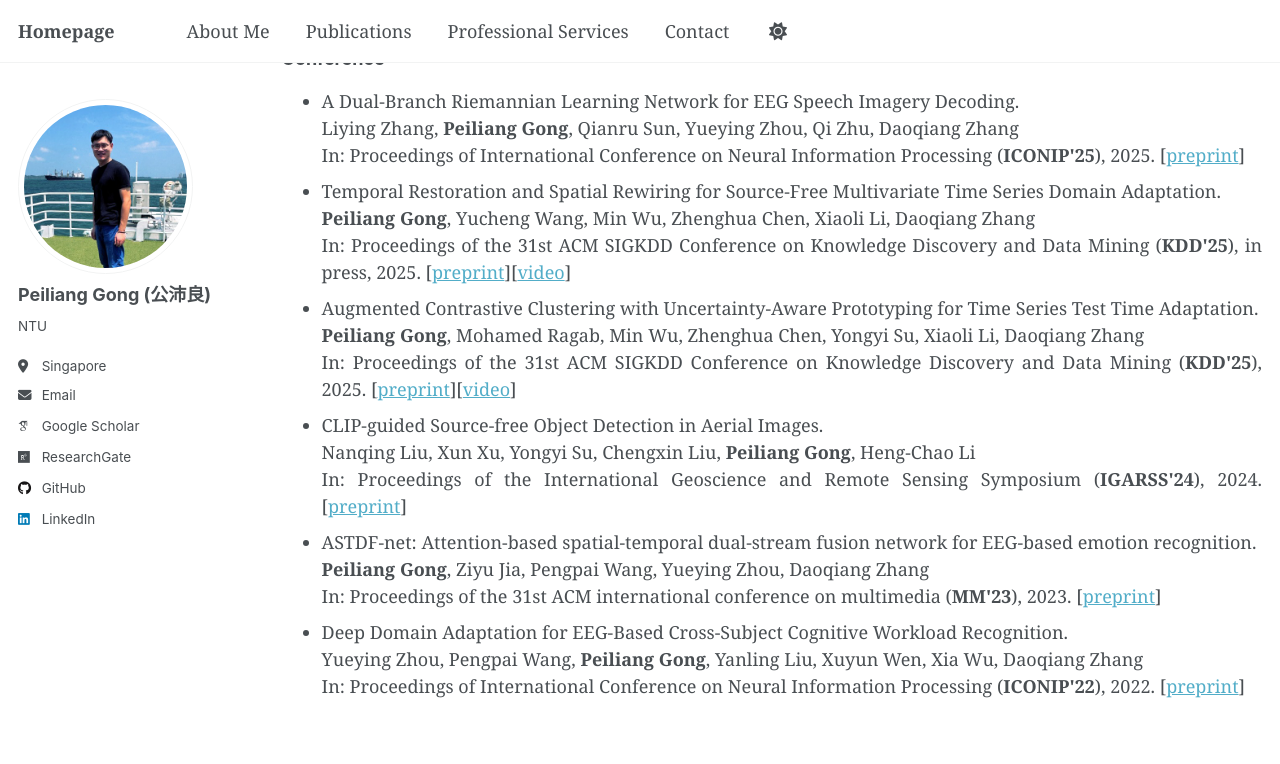
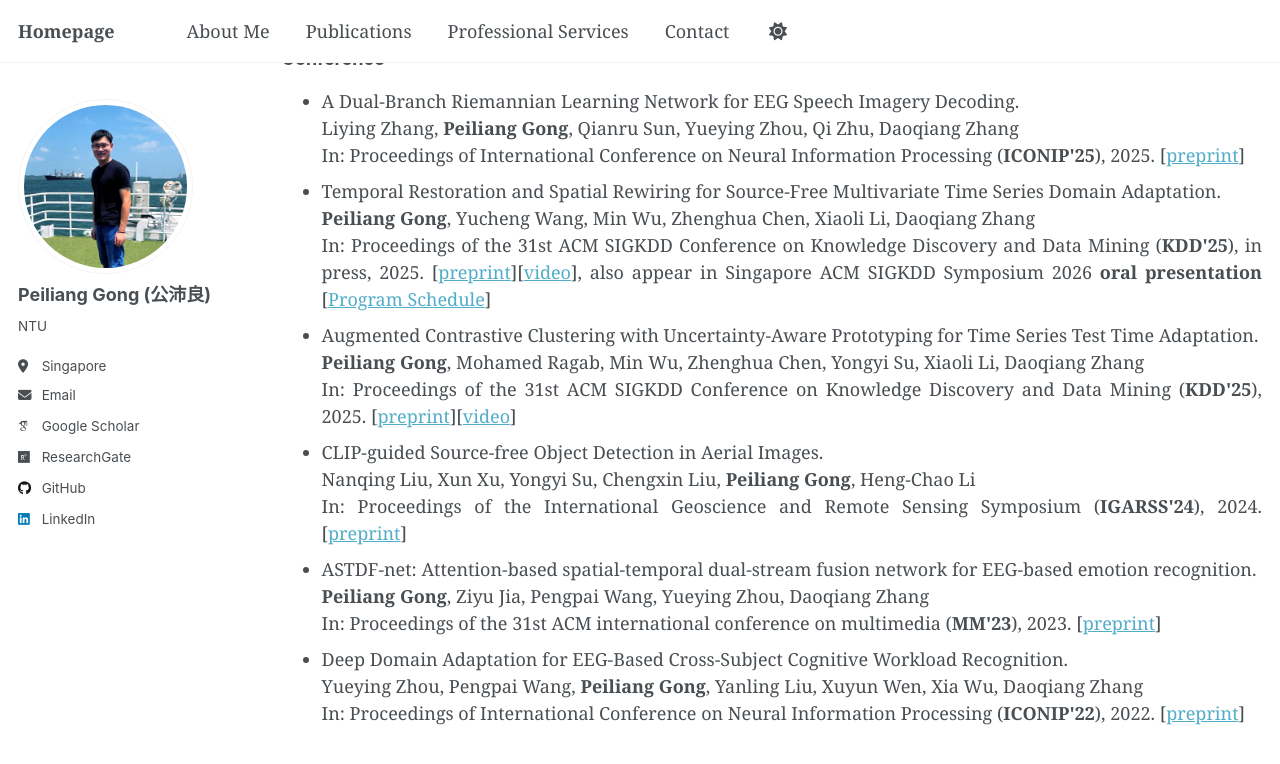
Before and after one commit to Tokenmw/Tokenmw.github.io, a Jekyll site: the page built from _pages/publications.md, in a window 1280 px wide and 900 px high, scrolled down 1819 px. Shown: the top 764 px of the window. Built offline with Jekyll 4.4.1, drawn with Linux system fonts in a browser that asks for light colours; some web fonts are replaced.

Commit message:
Update publications.md

```diff
--- a/_pages/publications.md
+++ b/_pages/publications.md
@@ -82,7 +82,7 @@ IEEE Transactions on Neural Systems and Rehabilitation Engineering (<strong>TNSR
   <li>A Dual-Branch Riemannian Learning Network for EEG Speech Imagery Decoding.<br>Liying Zhang, <b>Peiliang Gong</b>, Qianru Sun, Yueying Zhou, Qi Zhu, Daoqiang Zhang<br>In: Proceedings of International Conference on Neural Information Processing (<strong>ICONIP'25</strong>), 2025. [<a href="https://link.springer.com/chapter/10.1007/978-981-96-6606-5_23">preprint</a>]
   </li>
 
-  <li>Temporal Restoration and Spatial Rewiring for Source-Free Multivariate Time Series Domain Adaptation.<br><b>Peiliang Gong</b>, Yucheng Wang, Min Wu, Zhenghua Chen, Xiaoli Li, Daoqiang Zhang<br>In: Proceedings of the 31st ACM SIGKDD Conference on Knowledge Discovery and Data Mining (<strong>KDD'25</strong>), in press, 2025. [<a href="https://arxiv.org/abs/2505.21525">preprint</a>][<a href="https://www.youtube.com/watch?v=kbK04zFqDXg">video</a>]
+  <li>Temporal Restoration and Spatial Rewiring for Source-Free Multivariate Time Series Domain Adaptation.<br><b>Peiliang Gong</b>, Yucheng Wang, Min Wu, Zhenghua Chen, Xiaoli Li, Daoqiang Zhang<br>In: Proceedings of the 31st ACM SIGKDD Conference on Knowledge Discovery and Data Mining (<strong>KDD'25</strong>), in press, 2025. [<a href="https://arxiv.org/abs/2505.21525">preprint</a>][<a href="https://www.youtube.com/watch?v=kbK04zFqDXg">video</a>], also appear in Singapore ACM SIGKDD Symposium 2026 <b>oral presentation</b> [<a href="https://kdd.sg/singapore-acm-sigkdd-symposium-2026/program-schedule/">Program Schedule</a>]
   </li>
 
   <li>Augmented Contrastive Clustering with Uncertainty-Aware Prototyping for Time Series Test Time Adaptation.<br><b>Peiliang Gong</b>, Mohamed Ragab, Min Wu, Zhenghua Chen, Yongyi Su, Xiaoli Li, Daoqiang Zhang<br>In: Proceedings of the 31st ACM SIGKDD Conference on Knowledge Discovery and Data Mining (<strong>KDD'25</strong>), 2025. [<a href="https://dl.acm.org/doi/10.1145/3690624.3709239">preprint</a>][<a href="https://www.youtube.com/watch?v=M3N4xle5lAo">video</a>]
```
